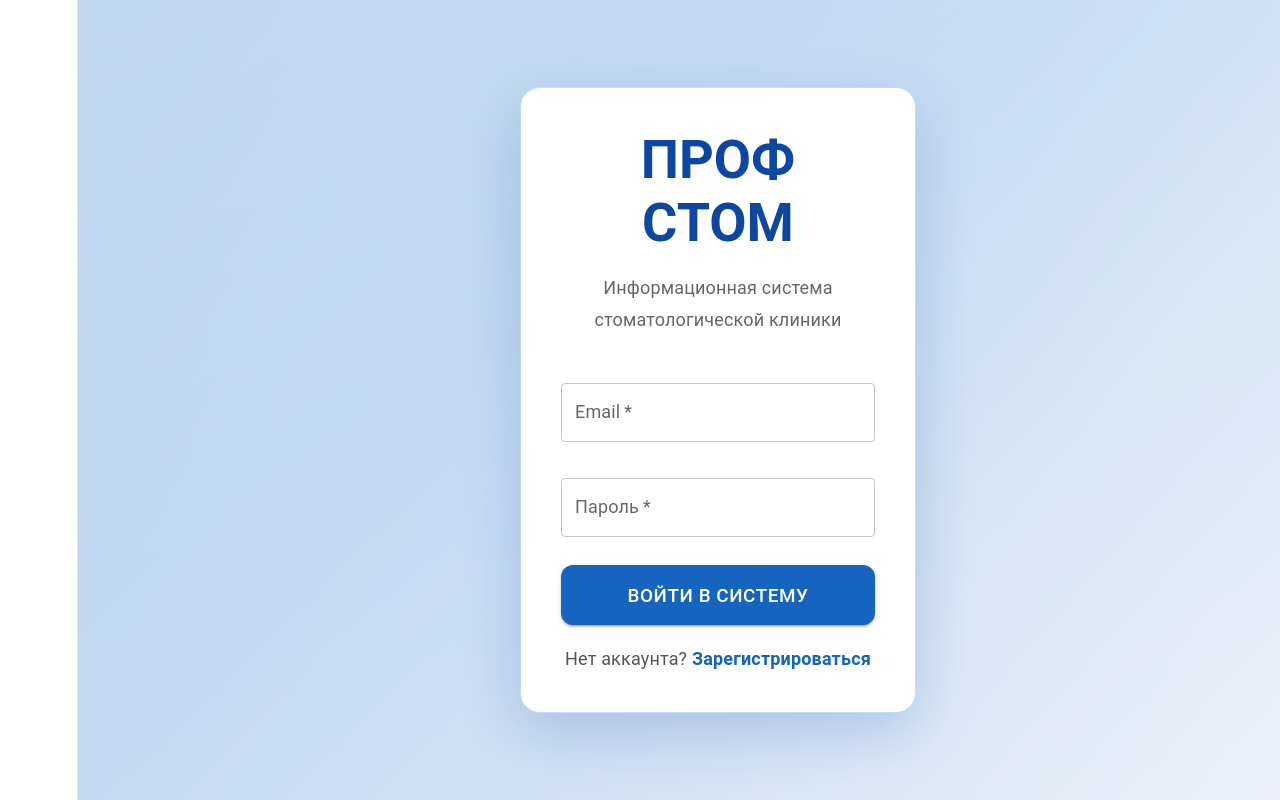
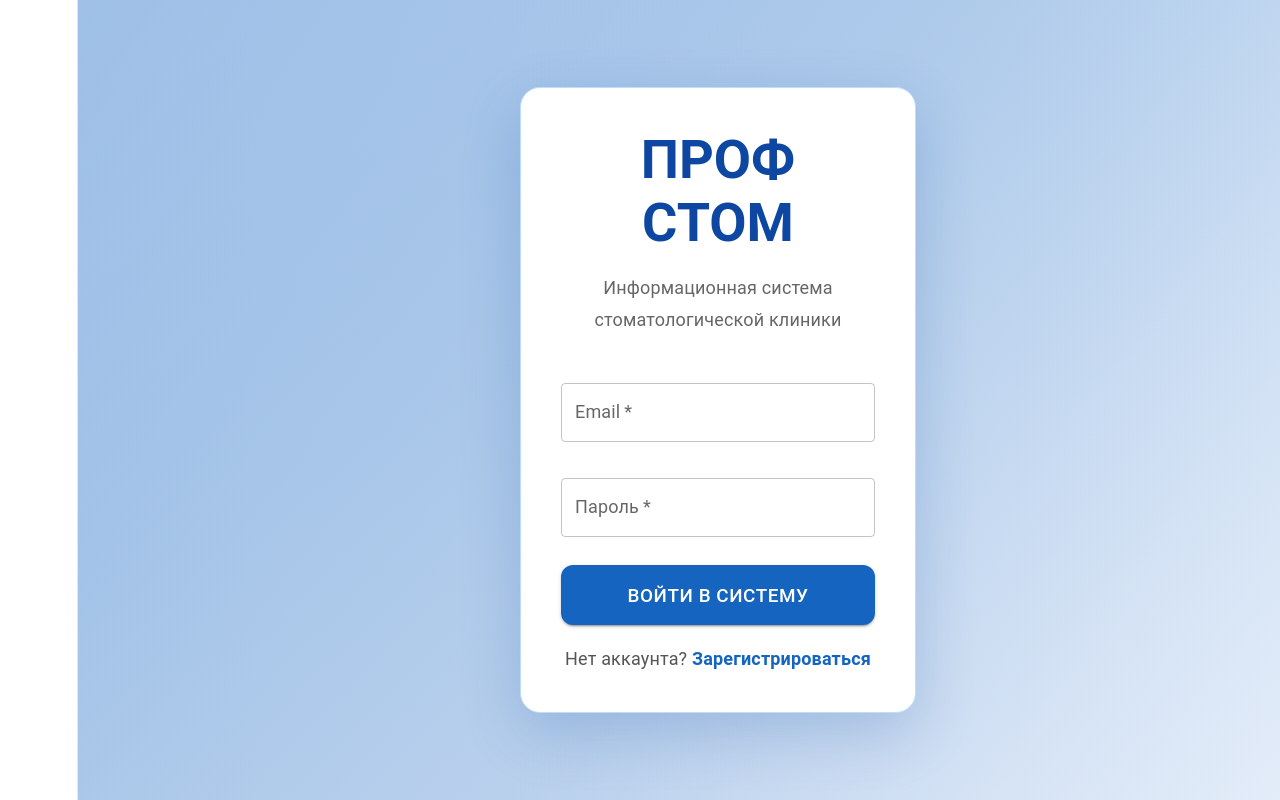
Before and after one commit to violatttion/prof-stom, a React app in the folder frontend/: page /login in a window 1280 px wide. Shown: the top 800 px of the page. Built offline with nearby package versions, Linux system fonts and the light colour scheme; no server answers; the HTML template or start-up script is replaced by a standard one.

Commit message:
короткий фикс

```diff
--- a/frontend/src/pages/auth/Login.jsx
+++ b/frontend/src/pages/auth/Login.jsx
@@ -41,7 +41,7 @@ const Login = () => {
         overflow: 'hidden',
       }}
     >
-      {/* Мягкие лучи на фоне */}
+      {/* Более заметные, но всё равно мягкие лучи */}
       <Box
         sx={{
           position: 'absolute',
@@ -50,15 +50,15 @@ const Login = () => {
           right: 0,
           bottom: 0,
           backgroundImage: `
-            linear-gradient(125deg, rgba(21, 101, 192, 0.09) 0%, transparent 38%),
-            linear-gradient(140deg, rgba(25, 118, 210, 0.07) 18%, transparent 52%),
-            linear-gradient(115deg, rgba(13, 71, 161, 0.08) 32%, transparent 68%)
+            linear-gradient(125deg, rgba(21, 101, 192, 0.16) 0%, transparent 42%),
+            linear-gradient(140deg, rgba(25, 118, 210, 0.13) 15%, transparent 55%),
+            linear-gradient(115deg, rgba(13, 71, 161, 0.14) 28%, transparent 65%)
           `,
           backgroundSize: '200% 200%',
-          animation: 'softRaysMove 52s ease-in-out infinite',
+          animation: 'softRaysMove 48s ease-in-out infinite',
           '@keyframes softRaysMove': {
             '0%': { backgroundPosition: '0% 0%' },
-            '50%': { backgroundPosition: '30% 35%' },
+            '50%': { backgroundPosition: '32% 38%' },
             '100%': { backgroundPosition: '0% 0%' },
           },
         }}
```
